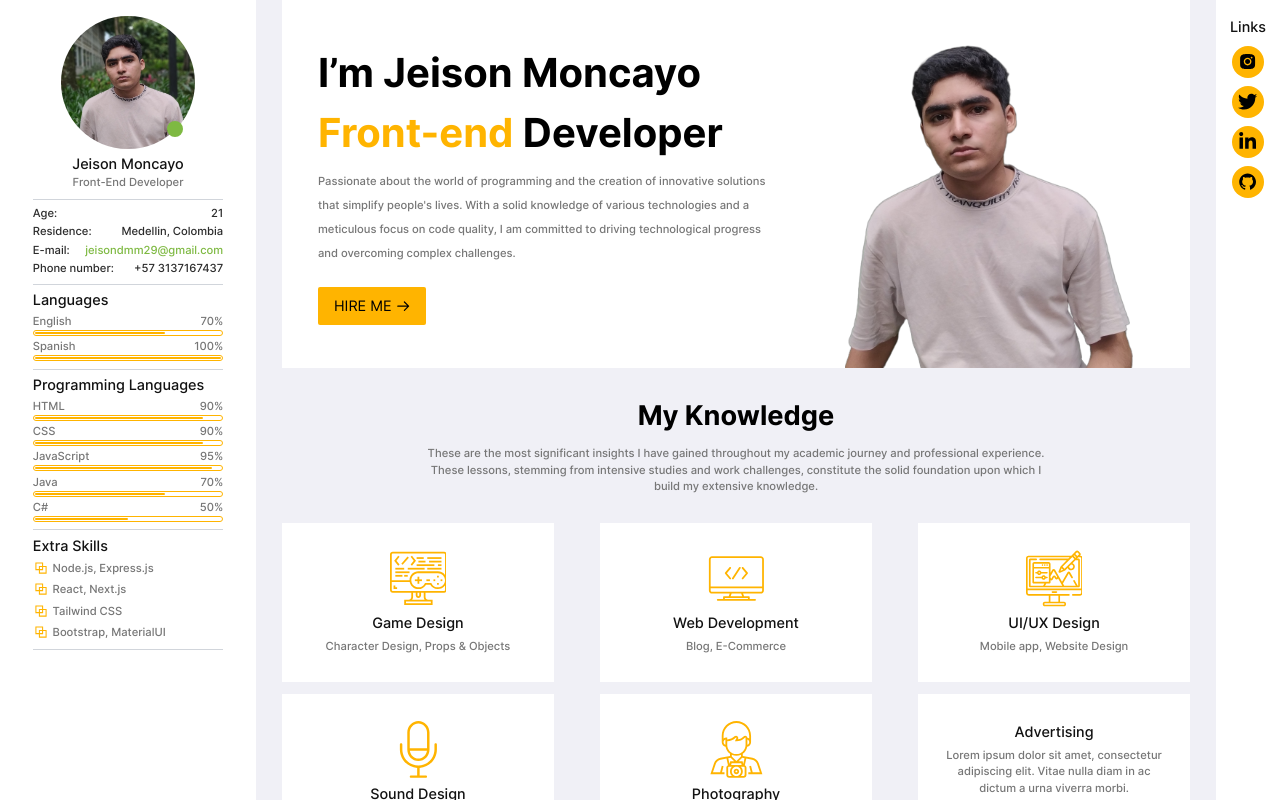
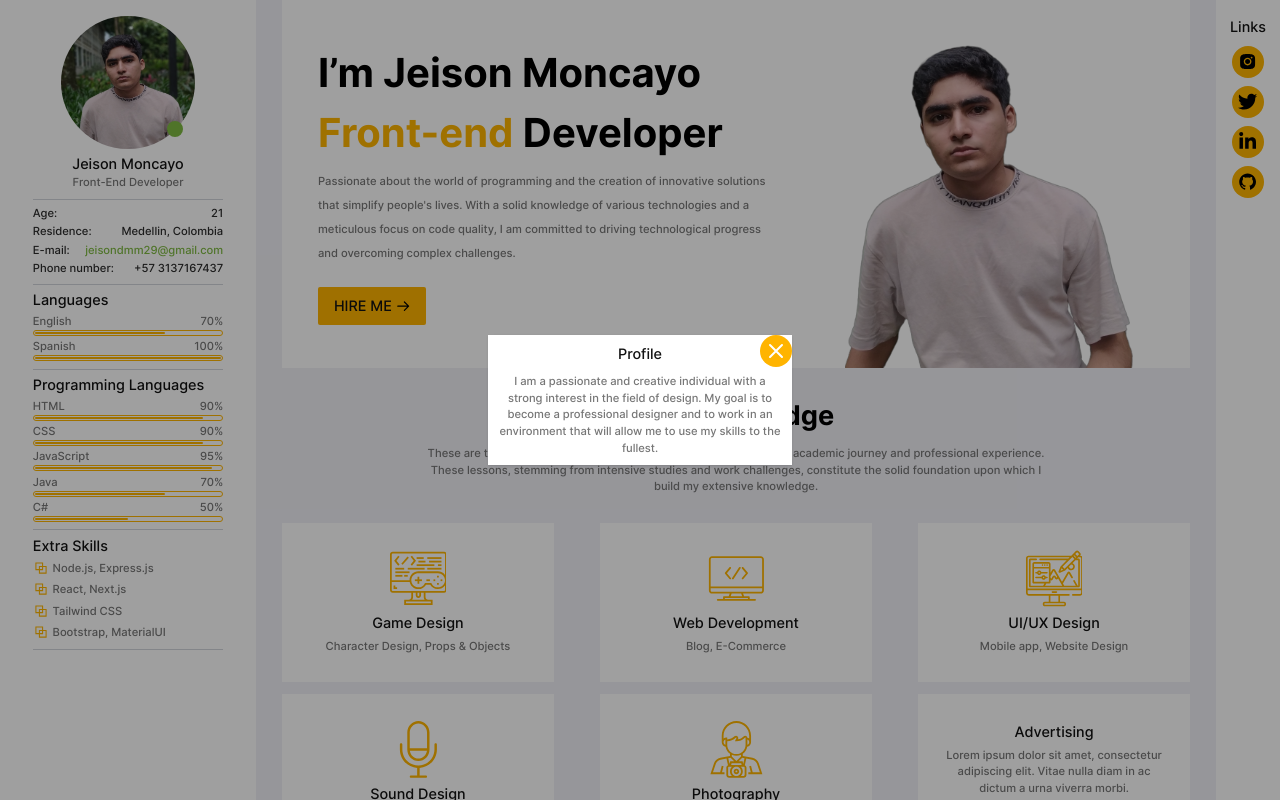
Before and after one commit to MMJeison/cv-ing-web, a Next.js app: page / in a window 1280 px wide. Both pictures are taken after a click on the button "HIRE ME". Shown: the top 800 px of the page. Built offline with nearby package versions, Linux system fonts and the light colour scheme.

Commit message:
Agregada nueva informacion

```diff
--- a/src/components/main.tsx
+++ b/src/components/main.tsx
@@ -1,10 +1,15 @@
-import { HiOutlineArrowRight } from 'react-icons/hi'
+import { useState } from 'react'
 import { Text } from './text'
+import { Subtitle } from './subtitle'
 import { Knowledge } from './knowledge'
 import { Education } from './education'
 import { Portfolio } from './portfolio'
+import { ProfilePopUp } from './profile-pop-up'
+import { HiOutlineArrowRight } from 'react-icons/hi'
 
 export function Main () {
+  const [showPopUp, setShowPopUp] = useState(false)
+  const togglePopUp = () => { setShowPopUp(!showPopUp) }
   return (
     <main className="w-full flex flex-col items-center gap-7">
       <section className="bg-white w-full max-h-[23em] flex justify-between items-center px-[4%]">
@@ -18,8 +23,10 @@ export function Main () {
           <Text>
           Passionate about the world of programming and the creation of innovative solutions that simplify people&apos;s lives. With a solid knowledge of various technologies and a meticulous focus on code quality, I am committed to driving technological progress and overcoming complex challenges.
           </Text>
-          <button style={{ fontSize: 'var(--subtitle-size)' }} className='flex gap-1 items-center bg-[#FFB400] rounded-sm py-2 px-4 mt-6'>
-            HIRE ME
+          <button onClick={togglePopUp}
+            style={{ fontSize: 'var(--subtitle-size)' }} className='flex gap-1 items-center bg-[#FFB400] rounded-sm py-2 px-4 mt-6'>
+            <ProfilePopUp show={showPopUp} setShow={setShowPopUp} />
+            <Subtitle>HIRE ME</Subtitle>
             <HiOutlineArrowRight />
           </button>
         </div>
--- a/src/components/pop-up-wrapper.tsx
+++ b/src/components/pop-up-wrapper.tsx
@@ -1,15 +1,25 @@
-interface PopUpWrapperProps {
-  show?: boolean
+export interface PopUpWrapperProps {
+  show: boolean
   setShow: React.Dispatch<React.SetStateAction<boolean>>
   children: React.ReactNode
 }
 
-export function PopUpWrapper ({ show = false, setShow, children }: PopUpWrapperProps) {
+export function PopUpWrapper ({ show, setShow, children }: PopUpWrapperProps) {
   return (
     <section onClick={() => { show && setShow(false) }}
     style={{ display: show ? 'flex' : 'none' }}
     className='fixed top-0 left-0 z-50 w-full h-full bg-[#00000060] flex justify-center items-center'>
-      {children}
+      <div className="bg-white shadow p-2 relative">
+        {children}
+        <div className="absolute top-0 right-0">
+          <button onClick={() => { setShow(false) }} className="bg-[#FFB400] rounded-full p-1">
+            <svg className="w-6 h-6 text-white" fill="none" stroke="currentColor" viewBox="0 0 24 24">
+              <path strokeLinecap="round" strokeLinejoin="round" strokeWidth="2"
+                d="M6 18L18 6M6 6l12 12" />
+            </svg>
+          </button>
+        </div>
+      </div>
     </section>
   )
 }
--- /dev/null
+++ b/src/components/profile-pop-up.tsx
@@ -0,0 +1,21 @@
+import { PopUpWrapper } from './pop-up-wrapper'
+import { Subtitle } from './subtitle'
+import { Text } from './text'
+
+interface PopUpWrapperProps {
+  show: boolean
+  setShow: React.Dispatch<React.SetStateAction<boolean>>
+}
+
+export function ProfilePopUp ({ show, setShow }: PopUpWrapperProps) {
+  return (
+    <PopUpWrapper show={show} setShow={setShow}>
+      <div className='w-[20em] flex flex-col items-center gap-2'>
+        <Subtitle>Profile</Subtitle>
+        <Text align='center'>
+        I am a passionate and creative individual with a strong interest in the field of design. My goal is to become a professional designer and to work in an environment that will allow me to use my skills to the fullest.
+        </Text>
+      </div>
+    </PopUpWrapper>
+  )
+}
```
